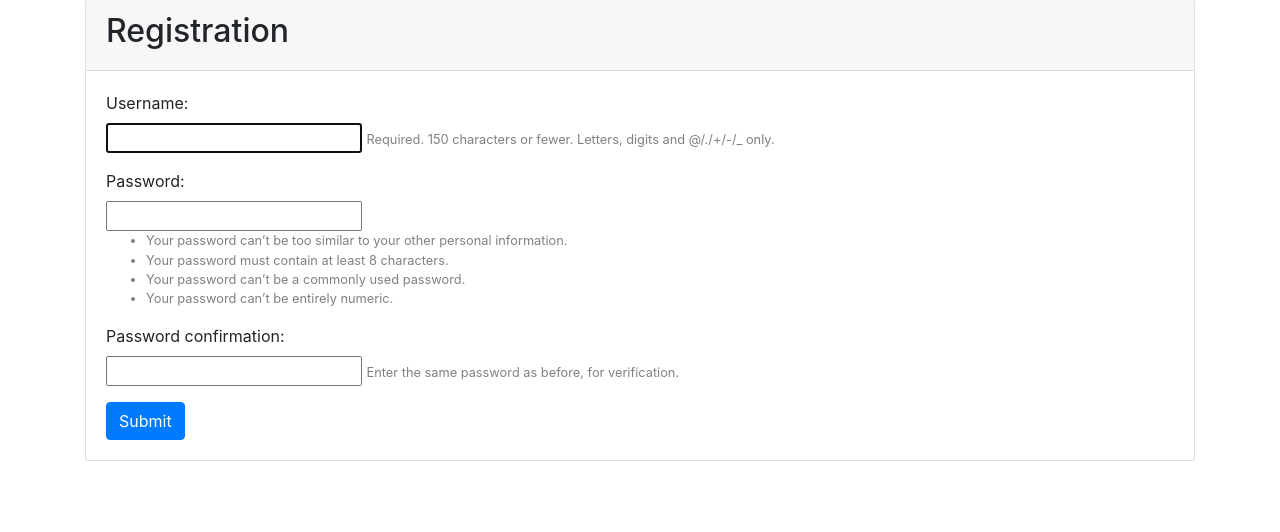
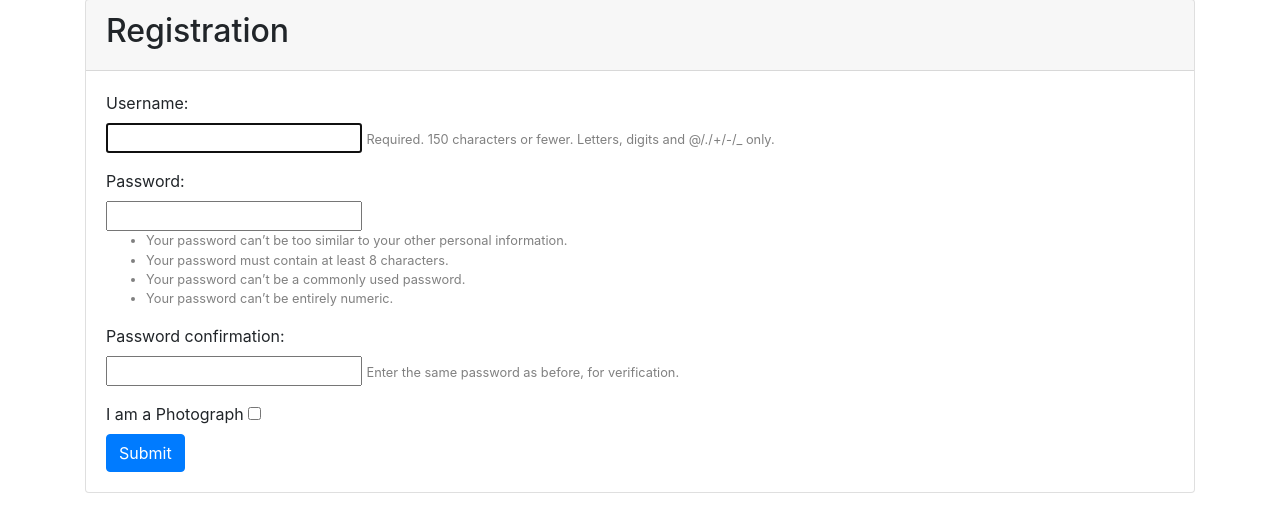
Before and after one commit to Tomatenbiss/DjangoImageShop, a Django app: page /accounts/registration in a window 1280 px wide. Shown: the part 81-613 px from the top of the page. Run offline with Django 3.2, Linux system fonts and the light colour scheme; some libraries are stand-ins or nearby versions.

Commit message:
Photograph checkbox for registration

```diff
--- a/accounts/templates/accounts/registration.html
+++ b/accounts/templates/accounts/registration.html
@@ -20,6 +20,9 @@
                         {% endfor %}
                     </div>
                 {% endfor %}
+                <label for="photographCheckbox">I am a Photograph   </label>
+                <input type="checkbox" name="photographCheckbox">
+                <br>
 				<button type="submit" class="btn btn-primary">Submit</button>
 			</form>
 		</div>
```
Lines whose indentation alone changed are shown as unchanged.
